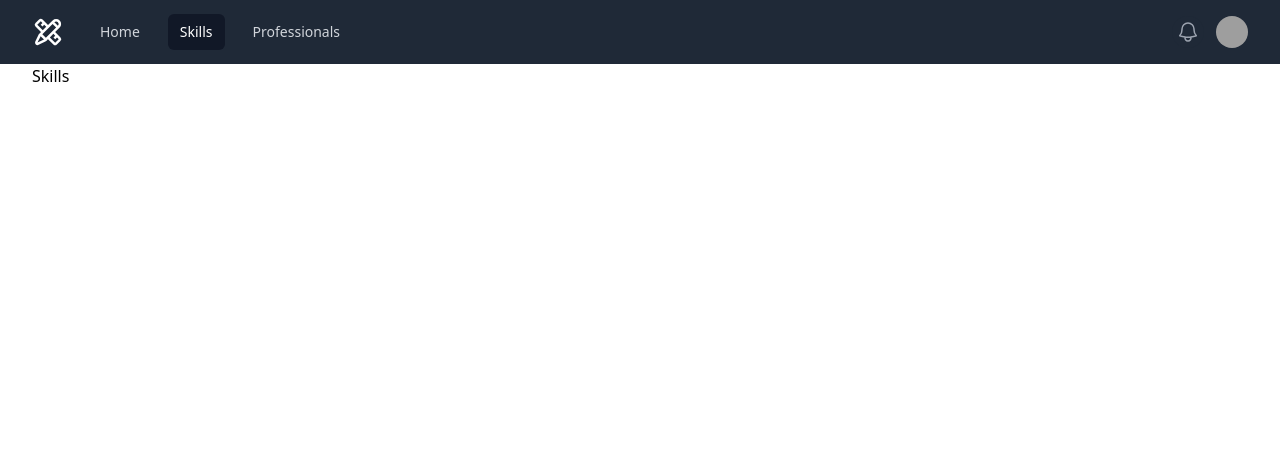
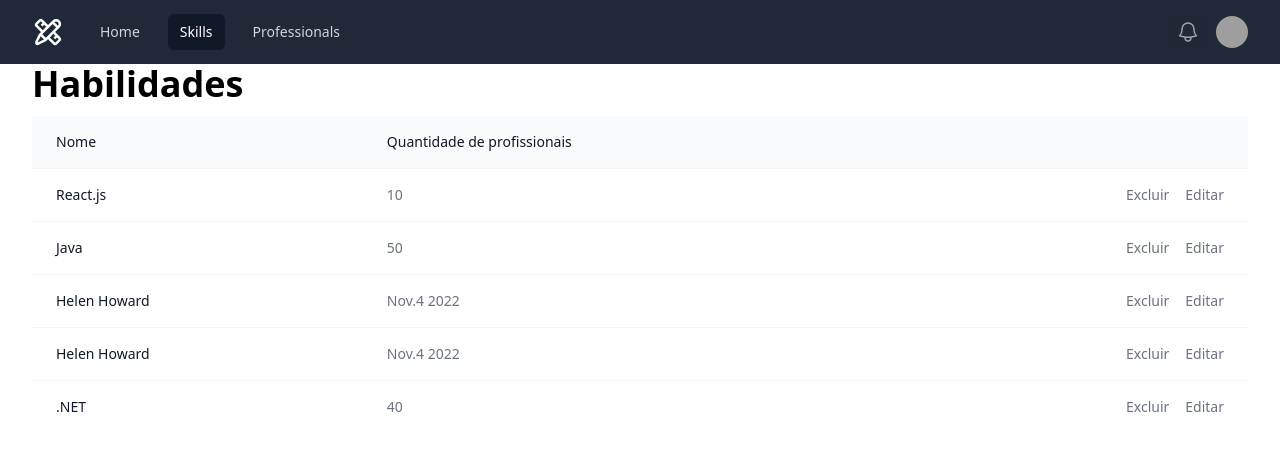
Before and after one commit to caiquecastro/skills-catalog, a Next.js app: page /skills in a window 1280 px wide. Shown: the top 450 px of the page. Built offline with nearby package versions, Linux system fonts and the light colour scheme; grey boxes are pictures that could not be loaded.

Commit message:
feat: add page to list skills

```diff
--- a/src/app/skills/page.tsx
+++ b/src/app/skills/page.tsx
@@ -1,7 +1,73 @@
 const SkillsPage = () => {
   return (
     <>
-      <h1>Skills</h1>
+      <h1 className="text-4xl mb-3 font-semibold">Habilidades</h1>
+
+      <table className="w-full border-collapse bg-white text-left text-sm text-gray-500">
+        <thead className="bg-gray-50">
+          <tr>
+            <th scope="col" className="px-6 py-4 font-medium text-gray-900">
+              Nome
+            </th>
+            <th scope="col" className="px-6 py-4 font-medium text-gray-900">
+              Quantidade de profissionais
+            </th>
+            <th scope="col" className="px-6 py-4 font-medium text-gray-900"></th>
+          </tr>
+        </thead>
+        <tbody className="divide-y divide-gray-100 border-t border-gray-100">
+          <tr>
+            <th className="px-6 py-4 font-medium text-gray-900">React.js</th>
+            <td className="px-6 py-4">10</td>
+            <td className="flex justify-end gap-4 px-6 py-4 font-medium">
+              <a href="">Excluir</a>
+              <a href="" className="text-primary-700">
+                Editar
+              </a>
+            </td>
+          </tr>
+          <tr>
+            <th className="px-6 py-4 font-medium text-gray-900">Java</th>
+            <td className="px-6 py-4">50</td>
+            <td className="flex justify-end gap-4 px-6 py-4 font-medium">
+              <a href="">Excluir</a>
+              <a href="" className="text-primary-700">
+                Editar
+              </a>
+            </td>
+          </tr>
+          <tr>
+            <th className="px-6 py-4 font-medium text-gray-900">Helen Howard</th>
+            <td className="px-6 py-4">Nov.4 2022</td>
+            <td className="flex justify-end gap-4 px-6 py-4 font-medium">
+              <a href="">Excluir</a>
+              <a href="" className="text-primary-700">
+                Editar
+              </a>
+            </td>
+          </tr>
+          <tr>
+            <th className="px-6 py-4 font-medium text-gray-900">Helen Howard</th>
+            <td className="px-6 py-4">Nov.4 2022</td>
+            <td className="flex justify-end gap-4 px-6 py-4 font-medium">
+              <a href="">Excluir</a>
+              <a href="" className="text-primary-700">
+                Editar
+              </a>
+            </td>
+          </tr>
+          <tr>
+            <th className="px-6 py-4 font-medium text-gray-900">.NET</th>
+            <td className="px-6 py-4">40</td>
+            <td className="flex justify-end gap-4 px-6 py-4 font-medium">
+              <a href="">Excluir</a>
+              <a href="" className="text-primary-700">
+                Editar
+              </a>
+            </td>
+          </tr>
+        </tbody>
+      </table>
     </>
   );
 };
```
